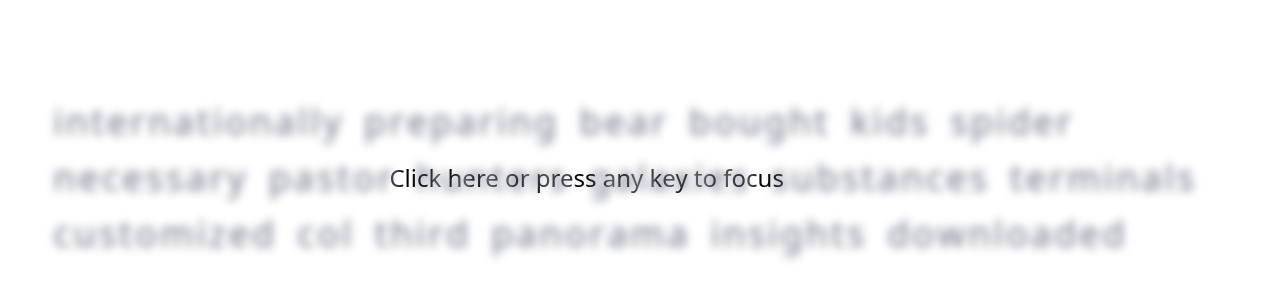
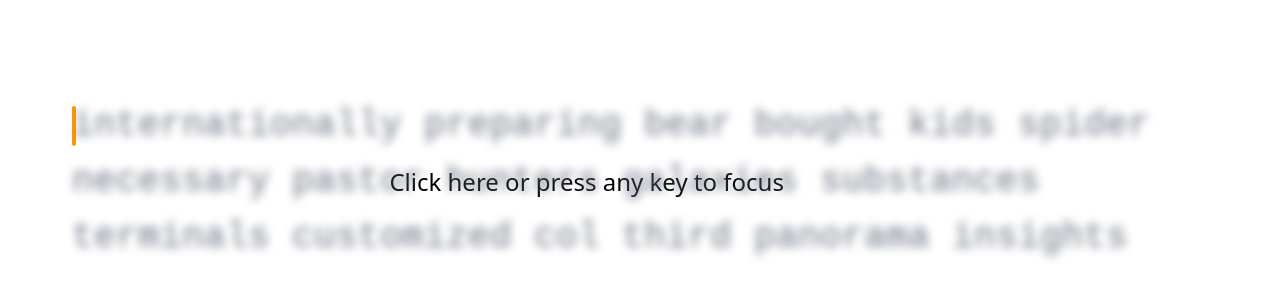
Before and after one commit to vikasgodara290/Typist, a React (Vite) app in the folder frontend/: page / in a window 1280 px wide. Shown: the part 222-522 px from the top of the page. Built offline with nearby package versions, Linux system fonts and the light colour scheme.

Commit message:
caret is working

```diff
--- a/frontend/src/app.css
+++ b/frontend/src/app.css
@@ -5,3 +5,14 @@
 #wordsDiv:focus #words{
     filter: blur(0);
 }
+
+
+@import url('https://fonts.googleapis.com/css2?family=Roboto+Mono:ital,wght@0,100..700;1,100..700&display=swap');
+
+
+.roboto-mono-400 {
+  font-family: "Roboto Mono", monospace;
+  font-optical-sizing: auto;
+  font-weight: 400;
+  font-style: normal;
+}
--- a/frontend/src/components/Letter.tsx
+++ b/frontend/src/components/Letter.tsx
@@ -1,4 +1,4 @@
-import { useEffect, useState } from "react";
+import { useEffect, useRef, useState } from "react";
 
 interface LetterType {
     letter: string;
@@ -7,6 +7,8 @@ interface LetterType {
     currentWordIndex: number;
     currentLetterIndex: number;
     typedLetter: string;
+    setCurrentLetterPos : any,
+    wordLength : number
 }
 
 const Letter = ({
@@ -16,41 +18,65 @@ const Letter = ({
     currentWordIndex,
     currentLetterIndex,
     typedLetter,
+    setCurrentLetterPos,
+    wordLength
 }: LetterType) => {
     const [letterColor, setletterColor] = useState<string>("");
-    const [carrot, setCarrot] = useState<string>("border-r-3 border-white");
+    const letterRef = useRef<HTMLDivElement>(null);
+    useEffect(() => {
 
-    useEffect(() => {
-        //console.log(typedLetter, letter, letterIndex , currentLetterIndex - 1, wordIndex , currentWordIndex);
 
         if(typedLetter === "Backspace"){
-            console.log(typedLetter, currentLetterIndex, letter);
+            //console.log(typedLetter, currentLetterIndex, letter);
             if(letterIndex === currentLetterIndex - 1 && wordIndex === currentWordIndex){
-                console.log(letter);
+                //console.log(letter);
 
-                setCarrot("border-r-3 border-amber-500")
+                //setCarrot("border-r-3 border-amber-500")
             }
             if(letterIndex === currentLetterIndex && wordIndex === currentWordIndex){
                 setletterColor("text-gray-500");
-                setCarrot("border-r-3 border-white")
+                //setCarrot("border-r-3 border-white")
+                const x = letterRef.current?.getBoundingClientRect().x;
+            const y = letterRef.current?.getBoundingClientRect().y;
+            setCurrentLetterPos({x : x, y : y})
             }
             return;
         }
         if (typedLetter !== "" && ( letterIndex === currentLetterIndex - 1 ) && wordIndex === currentWordIndex) {
-            setCarrot("border-r-3 border-amber-500")
+            //setCarrot("border-r-3 border-amber-500")
+
             if (typedLetter !== letter) {
                 setletterColor("text-red-300");
             } else {
                 setletterColor("text-black");
             }
         }
+        if (typedLetter !== "" && ( letterIndex === currentLetterIndex) && wordIndex === currentWordIndex) {
+            //setCarrot("border-r-3 border-amber-500")
+            //letterRef.current?.focus()
+            // console.log(typedLetter, letter, letterIndex , currentLetterIndex, wordIndex , currentWordIndex);
+            // console.log(letterRef.current?.getBoundingClientRect());
+            const x = letterRef.current?.getBoundingClientRect().x;
+            const y = letterRef.current?.getBoundingClientRect().y;
+            setCurrentLetterPos({x : x, y : y})
+        }
+        if (typedLetter !== "" && ( letterIndex === currentLetterIndex - 1) && (currentLetterIndex === wordLength) && wordIndex === currentWordIndex) {
+            //setCarrot("border-r-3 border-amber-500")
+            //letterRef.current?.focus()
+            console.log(typedLetter, letter, letterIndex , currentLetterIndex, wordIndex , currentWordIndex, wordLength);
+            console.log(letterRef.current?.getBoundingClientRect());
+            setCurrentLetterPos((curr : {x : number, y: number}) => {
+                return {x : curr.x + 22, y : curr.y}
+            })
+        }
+
         else{
-            setCarrot("border-r-3 border-white")
+            //setCarrot("border-r-3 border-white")
         }
     }, [currentLetterIndex, currentWordIndex]);
 
     return (
-        <div key={letterIndex} className={`${letterColor} ${carrot}`}>
+        <div key={letterIndex} className={`${letterColor} w-5.5 roboto-mono-400`} ref={letterRef} >
             {letter && letter}
         </div>
     );
--- a/frontend/src/components/Word.tsx
+++ b/frontend/src/components/Word.tsx
@@ -6,6 +6,7 @@ interface WordType {
     currentWordIndex: number;
     currentLetterIndex: number;
     typedLetter: string;
+    setCurrentLetterPos : any;
 }
 
 const Word = ({
@@ -14,9 +15,10 @@ const Word = ({
     currentWordIndex,
     currentLetterIndex,
     typedLetter,
+    setCurrentLetterPos
 }: WordType) => {
     return (
-        <div key={wordIndex} className="mr-5 h-14 flex items-center">
+        <div key={wordIndex} className="mr-5.5 h-14 flex items-center">
             {word &&
                 word
                     .split("")
@@ -29,6 +31,8 @@ const Word = ({
                             currentWordIndex={currentWordIndex}
                             currentLetterIndex={currentLetterIndex}
                             typedLetter={typedLetter}
+                            setCurrentLetterPos={setCurrentLetterPos}
+                            wordLength={word.length}
                         />
                     ))}
         </div>
--- a/frontend/src/components/Words.tsx
+++ b/frontend/src/components/Words.tsx
@@ -8,12 +8,14 @@ interface WordsType {
 
 const Words = ({ noOfWords }: WordsType) => {
     const [words, setWords] = useState<string[]>([]);
-    const wordDivRef = useRef<HTMLDivElement>(null);
+    const wordsDivRef = useRef<HTMLDivElement>(null);
     const [currentWordIndex, setCurrentWordIndex] = useState<number>(0);
     const [currentLetterIndex, setCurrentLetterIndex] = useState<number>(0);
-    //const [isCorrect, setIsCorrect] = useState<boolean | null>(null);
     const [typedLetter, setTypedLetter] = useState<string>("");
+    const [carrotMargin, setCarrotMargin] = useState<number>(72);
+    const [currentLetterPos, setCurrentLetterPos] = useState<{x : number, y : number}>({x: 72, y: 328})
 
+//-------------------------------------------------------------------------------------------------------//
     //What is difference between mount and re-render?
     /*
         Mount : Very first time created and inserted into DOM.
@@ -31,57 +33,91 @@ const Words = ({ noOfWords }: WordsType) => {
         //This is clean up code on unmounting the Words component
         return;
     }, [noOfWords]);
+//-------------------------------------------------------------------------------------------------------//
 
+//-------------------------------------------------------------------------------------------------------//
     function onKeyUpHandler(e: React.KeyboardEvent<HTMLDivElement>) {
         if (e.key == " ") {
             setCurrentLetterIndex(0);
-            setCurrentWordIndex(currentWordIndex + 1);
+            setCurrentWordIndex((curr) =>
+                {
+                    setCarrotMargin(currm => currm + 22)
+                    return curr + 1
+                });
+
             return;
         }
 
-        if(e.key == "Shift"){
+        if (e.key == "Shift") {
             return;
         }
 
-        if(e.key === "Backspace"){
-            if(currentLetterIndex > 0){
-                setCurrentLetterIndex(curr => curr - 1)
-            }
-            else{
-                if(currentWordIndex > 0){
+        if (e.key === "Backspace") {
+            if (currentLetterIndex > 0) {
+                setCurrentLetterIndex((curr) => {
+                    setCarrotMargin(currm => currm - 22)
+                    return curr - 1
+                });
+
+            } else {
+                if (currentWordIndex > 0) {
                     // setCurrentWordIndex(curr => curr - 1)
                     // setCurrentLetterIndex(words[currentWordIndex - 1].length - 1 )
-                    setCurrentWordIndex(curr => {
+                    setCurrentWordIndex((curr) => {
                         const newWordIndex = curr - 1;
-                        setCurrentLetterIndex(words[newWordIndex].length - 1);
+                        setCurrentLetterIndex(words[newWordIndex].length);
+                        setCarrotMargin(currm => currm - 22)
                         return newWordIndex;
-                      });
+                    });
 
                 }
             }
-            setTypedLetter(e.key)
+            setTypedLetter(e.key);
             return;
         }
-
+        setCarrotMargin(curr => curr + 11)
         setTypedLetter(e.key);
 
         if (words[currentWordIndex].length > currentLetterIndex) {
-            setCurrentLetterIndex(currentLetterIndex + 1);
+            setCurrentLetterIndex(curr => {
+                setCarrotMargin(currm => currm + 11)
+                return curr + 1
+            });
         }
     }
+//-------------------------------------------------------------------------------------------------------//
 
+
+//-------------------------------------------------------------------------------------------------------//
     document.addEventListener("keyup", () => {
-        wordDivRef.current?.focus();
+        wordsDivRef.current?.focus();
     });
+//-------------------------------------------------------------------------------------------------------//
+
+//-------------------------------------------------------------------------------------------------------//
+/*Detect that carrot is on end of 2nd line and user pressed space*/
+// if(wordsDivRef.current){
+//     const containerTop = wordsDivRef.current!.getBoundingClientRect().top;
+//     console.log(containerTop);
+// }
+
+// if(wordSpanRef.current){
+//     console.log(wordSpanRef.current);
+//     const wordtp = wordSpanRef.current!.getBoundingClientRect().top
+//     console.log("word" ,wordtp);
+
+// }
+
+//-------------------------------------------------------------------------------------------------------//
 
     return (
-        <div className="flex items-center h-screen">
+        <div className=" h-screen">
             <div
                 id="wordsDiv"
                 tabIndex={1}
-                ref={wordDivRef}
+                ref={wordsDivRef}
                 onKeyUp={onKeyUpHandler}
-                className="outline-none"
+                className="outline-none fixed h-42 mt-80"
             >
                 <div
                     id="outOfFocusWarning"
@@ -89,22 +125,27 @@ const Words = ({ noOfWords }: WordsType) => {
                 >
                     Click here or press any key to focus
                 </div>
+                <div id="carrot" className={`absolute w-1 h-10 bg-amber-500 rounded-2xl`}
+                style={{ marginLeft: currentLetterPos.x, marginTop: currentLetterPos.y - 320} }>
+
+                </div>
                 <div
                     id="words"
-                    className="relative flex w-11/12 mx-auto h-42 flex-wrap text-4xl text-gray-500 overflow-hidden blur-[5px]"
+                    className="flex w-11/12 mx-18 h-42 flex-wrap text-4xl text-gray-500 overflow-hidden blur-[5px]"
                 >
                     {/*Using indexes as keys are not a good way to build
                     Use either id of word from db
                     or UUID*/}
                     {words &&
                         words.map((word, index) => (
-                            <Word
+                            word && <Word
                                 key={index}
-                                word={word}
+                                word={word.trim()}
                                 wordIndex={index}
                                 currentWordIndex={currentWordIndex}
                                 currentLetterIndex={currentLetterIndex}
                                 typedLetter={typedLetter}
+                                setCurrentLetterPos = {setCurrentLetterPos}
                             />
                         ))}
                 </div>
```
